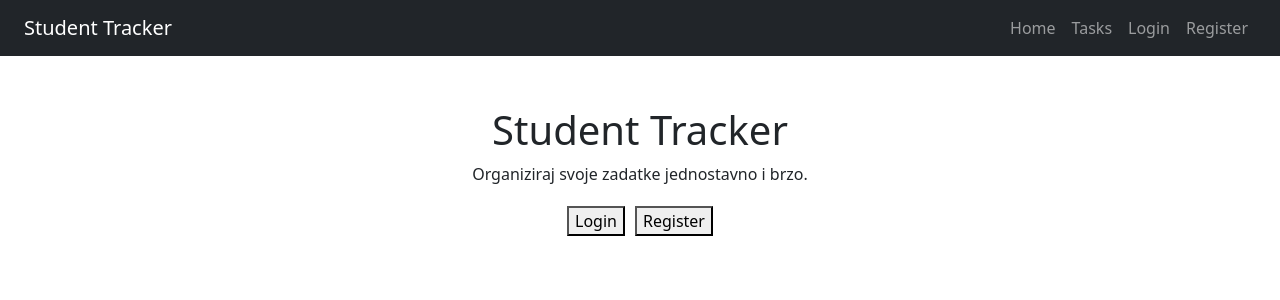
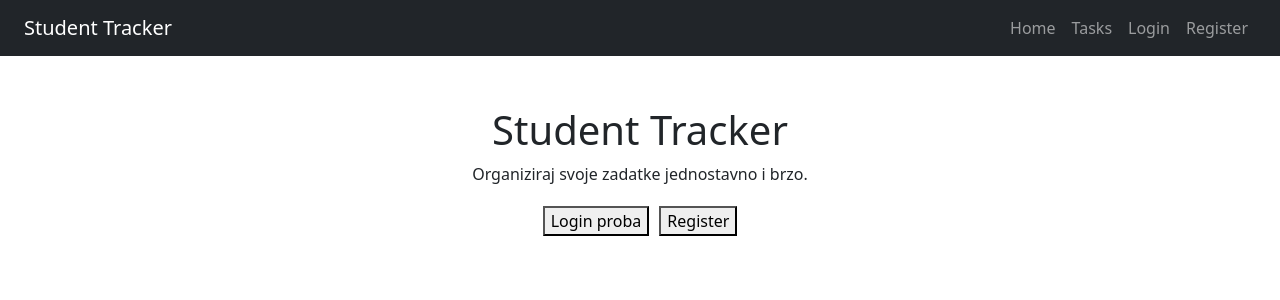
Before and after one commit to vvinkovic/Web-project, a React (Vite) app in the folder Web projekt/client/: page / in a window 1280 px wide. Shown: the top 300 px of the page. Built offline with nearby package versions, Linux system fonts and the light colour scheme.

Commit message:
Proba login

```diff
--- a/Web projekt/client/src/pages/home.jsx
+++ b/Web projekt/client/src/pages/home.jsx
@@ -8,7 +8,7 @@ export default function Home() {
 
       <div style={{ marginTop: "20px" }}>
         <Link to="/login">
-          <button>Login</button>
+          <button>Login proba</button>
         </Link>
 
         <Link to="/register">
```
